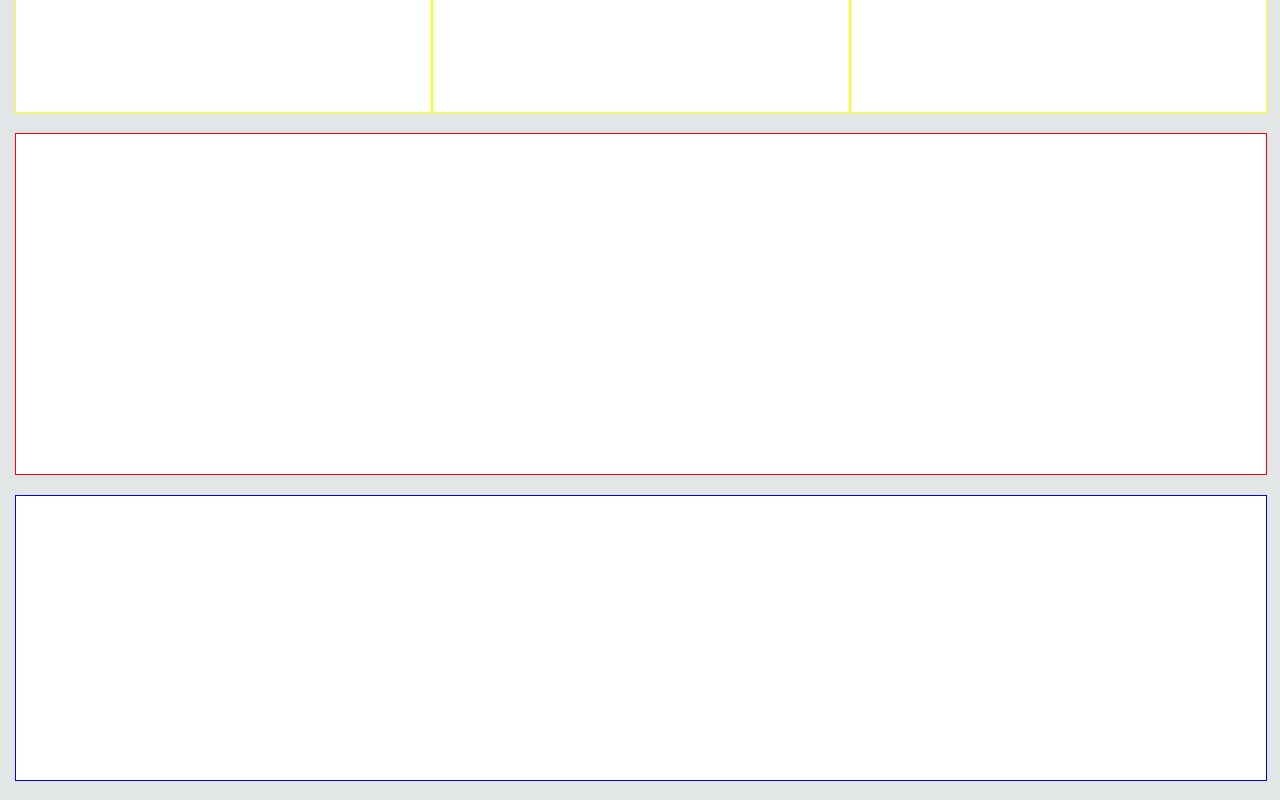
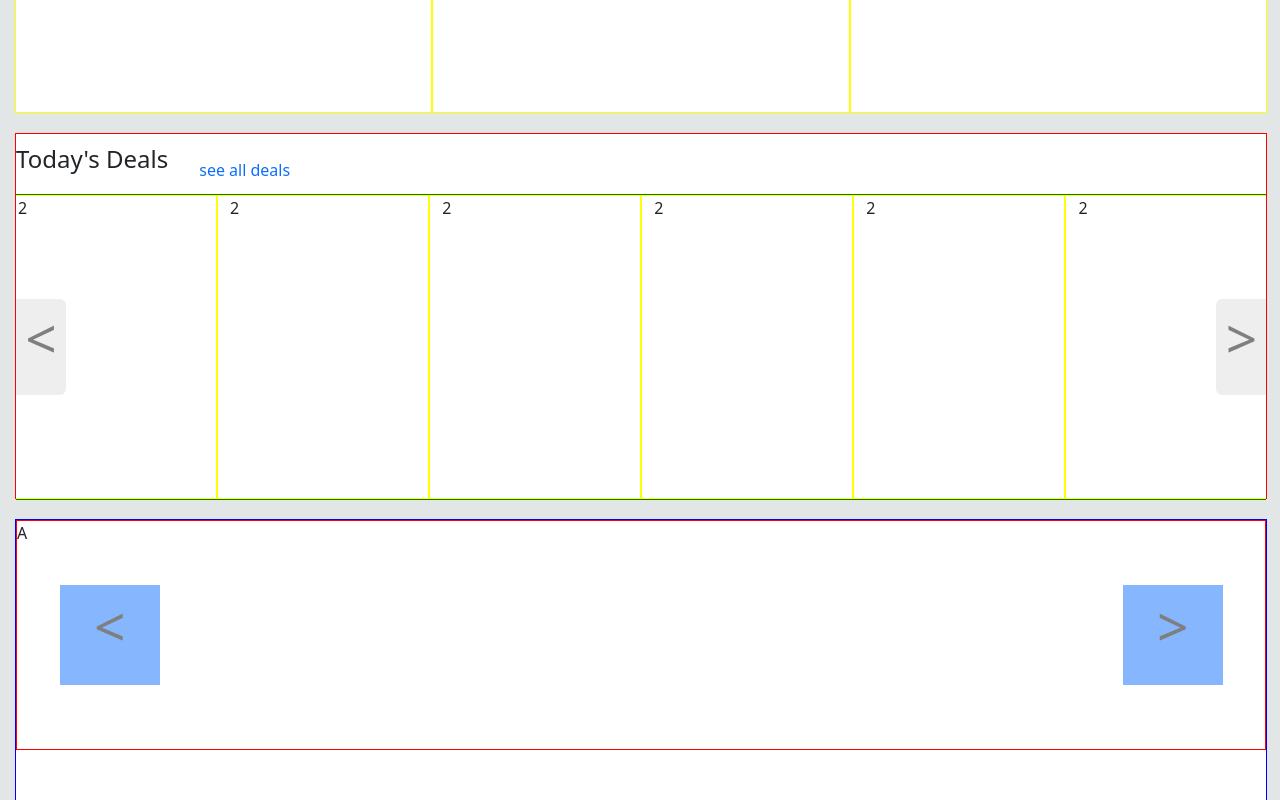
Before and after one commit to deepak-prajapati84/amazon_create_2023, a React (Create React App) app: page /home in a window 1280 px wide. Shown: the part 1540-2340 px from the top of the page. Built offline with nearby package versions, Linux system fonts and the light colour scheme.

Commit message:
Carousel Create

```diff
--- a/src/pages/Home.js
+++ b/src/pages/Home.js
@@ -61,11 +61,124 @@ function Home() {
                             <div className="col">B</div>
                             <div className="col">C</div>
                         </div>
-                            <div className="d_main_bottom_4 main_com_margin"></div>
-                            <div className="d_main_bottom_5 d_main_com_5_6"></div>
-                            <div className="d_main_bottom_6 d_main_com_5_6"></div>
+                        <div className="d_main_bottom_4 main_com_margin">
+                            <div>
+                                <h4 className='d-inline'>Today's Deals</h4>
+                                <button type="button" className='btn btn-link cmn_button_link'>see all deals</button>
+                            </div>
+                            <div id="carouselExample2" class="carousel slide">
+                                <div class="carousel-inner">
+                                    <div class="carousel-item active">
+                                        <div className='img_Cont row'>
+                                            <div className="col">2</div>
+                                            <div className="col">2</div>
+                                            <div className="col">2</div>
+                                            <div className="col">2</div>
+                                            <div className="col">2</div>
+                                            <div className="col">2</div>
+                                        </div>
+                                    </div>
+                                    <div class="carousel-item">
+                                        <div className='img_Cont row'>
+                                            <div className="col">3</div>
+                                            <div className="col">3</div>
+                                            <div className="col">3</div>
+                                            <div className="col">3</div>
+                                            <div className="col">3</div>
+                                            <div className="col">3</div>
+                                        </div>
+                                    </div>
+                                    <div class="carousel-item">
+                                        <div className='img_Cont row'>
+                                            <div className="col">1</div>
+                                            <div className="col">1</div>
+                                            <div className="col">1</div>
+                                            <div className="col">1</div>
+                                            <div className="col">1</div>
+                                            <div className="col">1</div>
+                                        </div>
+                                    </div>
+                                </div>
+                                <button class="carousel-control-prev button_next_prev rounded-end" type="button" data-bs-target="#carouselExample2" data-bs-slide="prev">
+                                    <span class="carousel-control-prev-icon" aria-hidden="true"></span>
+                                    <span class="visually-hidden">Previous</span>
+                                </button>
+                                <button class="carousel-control-next button_next_prev rounded-start" type="button" data-bs-target="#carouselExample2" data-bs-slide="next">
+                                    <span class="carousel-control-next-icon " aria-hidden="true"></span>
+                                    <span class="visually-hidden">Next</span>
+                                </button>
+                            </div>
+                        </div>
+                        <div className="d_main_bottom_5 d_main_com_5_6">
+                        <div id="carouselExample3" class="carousel slide">
+                                <div class="carousel-inner">
+                                    <div class="carousel-item active">
+                                        <div className='img_Cont2'>A</div>
+                                    </div>
+                                    <div class="carousel-item">
+                                        <div className='img_Cont2'>B</div>
+                                    </div>
+                                    <div class="carousel-item">
+                                        <div className='img_Cont2'>C</div>
+                                    </div>
+                                </div>
+                                <button class="carousel-control-prev" type="button" data-bs-target="#carouselExample3" data-bs-slide="prev">
+                                    <span class="carousel-control-prev-icon bg-primary" aria-hidden="true"></span>
+                                    <span class="visually-hidden">Previous</span>
+                                </button>
+                                <button class="carousel-control-next" type="button" data-bs-target="#carouselExample3" data-bs-slide="next">
+                                    <span class="carousel-control-next-icon bg-primary" aria-hidden="true"></span>
+                                    <span class="visually-hidden">Next</span>
+                                </button>
+                            </div>
+                        </div>
+                        <div className="d_main_bottom_6 d_main_com_5_6">
+                            <div id="carouselExample4" class="carousel slide">
+                                <div class="carousel-inner">
+                                    <div class="carousel-item active">
+                                        <div className='img_Cont2'>A</div>
+                                    </div>
+                                    <div class="carousel-item">
+                                        <div className='img_Cont2'>B</div>
+                                    </div>
+                                    <div class="carousel-item">
+                                        <div className='img_Cont2'>C</div>
+                                    </div>
+                                </div>
+                                <button class="carousel-control-prev" type="button" data-bs-target="#carouselExample4" data-bs-slide="prev">
+                                    <span class="carousel-control-prev-icon bg-primary" aria-hidden="true"></span>
+                                    <span class="visually-hidden">Previous</span>
+                                </button>
+                                <button class="carousel-control-next" type="button" data-bs-target="#carouselExample4" data-bs-slide="next">
+                                    <span class="carousel-control-next-icon bg-primary" aria-hidden="true"></span>
+                                    <span class="visually-hidden">Next</span>
+                                </button>
+                            </div>
+                        </div>
                         <div className="d_main_bottom_7 main_d_bottom main_com_margin"></div>
-                            <div className="d_main_bottom_8 d_main_com_5_6"></div>
+                        <div className="d_main_bottom_8 d_main_com_5_6">
+                        <div id="carouselExample5" class="carousel slide">
+                                <div class="carousel-inner">
+                                    <div class="carousel-item active">
+                                        <div className='img_Cont2'>A</div>
+                                    </div>
+                                    <div class="carousel-item">
+                                        <div className='img_Cont2'>B</div>
+                                    </div>
+                                    <div class="carousel-item">
+                                        <div className='img_Cont2'>C</div>
+                                    </div>
+                                </div>
+                                <button class="carousel-control-prev" type="button" data-bs-target="#carouselExample5" data-bs-slide="prev">
+                                    <span class="carousel-control-prev-icon bg-primary" aria-hidden="true"></span>
+                                    <span class="visually-hidden">Previous</span>
+                                </button>
+                                <button class="carousel-control-next" type="button" data-bs-target="#carouselExample5" data-bs-slide="next">
+                                    <span class="carousel-control-next-icon bg-primary" aria-hidden="true"></span>
+                                    <span class="visually-hidden">Next</span>
+                                </button>
+                            </div>
+                        </div>
                         <div className="d_main_bottom_9 d_main_com_5_6"></div>
                         <div className="d_main_bottom_10 main_com_margin"></div>
                         <div className="d_main_bottom_11 main_d_bottom main_com_margin"></div>
--- a/src/pages/home.css
+++ b/src/pages/home.css
@@ -60,15 +60,71 @@ header{
     padding: 0;
 }
 .d_main_bottom_4{
-    height:342px;
+    height:366px;
     background: #ffffff;
     border: 1px solid red;
+}
+.img_Cont{
+    height:306px;
+    border: 1px solid green;
+}
+
+.img_Cont>div{
+    border: 1px solid yellow;
+}
+
+.button_next_prev{
+    background:#e0dede;
+    width:4%;
+    height:6em;
+    top:105px;
+}
+
+.carousel-control-prev-icon,
+.carousel-control-next-icon {
+  height: 100px;
+  width: 100px;
+  outline: black;
+  background-size: 100%, 100%;
+  background-image: none;
+}
+
+.carousel-control-next-icon:after
+{
+  content: '>';
+  font-size: 55px;
+  color: #000;
+}
+
+.carousel-control-prev-icon:after {
+  content: '<';
+  font-size: 55px;
+  color: #000;
+}
+
+.cmn_button_link{
+    text-decoration: none;
+    /*margin-bottom:5px;
+    margin-top: 17px;
+    margin-left:20px;
+    */
+    margin:17px 0px 5px 18px;
+}
+
+.cmn_button_link:hover{
+    text-decoration:underline;
+    color:red;
 }
 
 .d_main_com_5_6{
     height:286px;
     margin-top: 20px;
 }
+.img_Cont2{
+    height:230px;
+    border: 1px solid red;
+}
+
 .d_main_bottom_5{
     border:1px solid blue;
     background: #ffffff;
```
Lines whose indentation alone changed are shown as unchanged.
